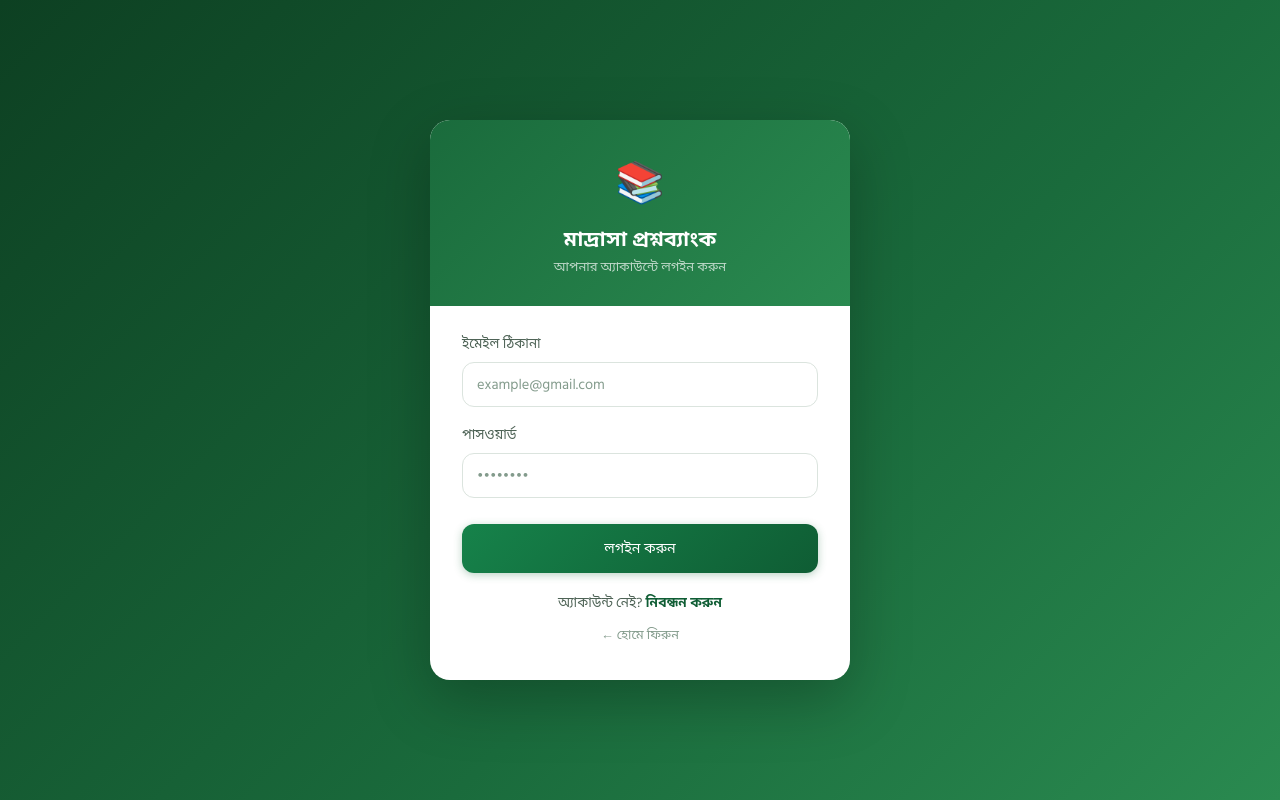
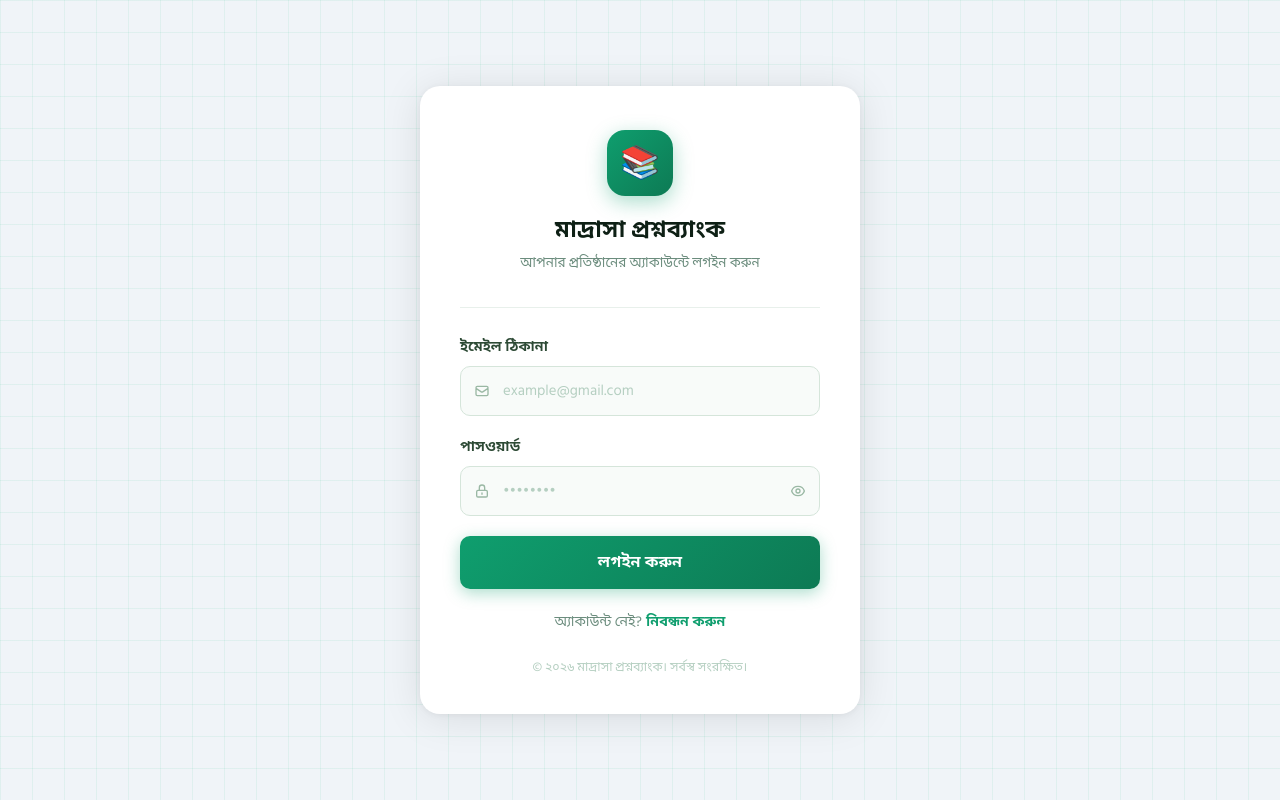
Before and after one commit to saddamhosen-2004/Madrasha-question-bank, a Next.js app: page /auth/login in a window 1280 px wide. Built offline with nearby package versions, Linux system fonts and the light colour scheme.

Commit message:
Redesign login page with clean white card layout, grid background, icon inputs matching reference design

```diff
--- a/app/auth/login/page.tsx
+++ b/app/auth/login/page.tsx
@@ -11,6 +11,7 @@ export default function LoginPage() {
   const [email, setEmail] = useState('')
   const [password, setPassword] = useState('')
   const [loading, setLoading] = useState(false)
+  const [showPassword, setShowPassword] = useState(false)
 
   async function handleLogin(e: React.FormEvent) {
     e.preventDefault()
@@ -31,93 +32,334 @@ export default function LoginPage() {
   }
 
   return (
-    <div style={{
-      minHeight: '100vh',
-      background: 'linear-gradient(135deg, #0d4022 0%, #1a6b3c 60%, #2a8a50 100%)',
-      display: 'flex',
-      alignItems: 'center',
-      justifyContent: 'center',
-      padding: '24px',
-    }}>
-      <div style={{
-        width: '100%',
-        maxWidth: '420px',
-        background: 'white',
-        borderRadius: '20px',
-        boxShadow: '0 20px 60px rgba(0,0,0,0.25)',
-        overflow: 'hidden',
-      }}>
-        {/* Header */}
-        <div style={{
-          background: 'linear-gradient(135deg, #1a6b3c, #2a8a50)',
-          padding: '32px 32px 28px',
-          textAlign: 'center',
-        }}>
-          <div style={{ fontSize: '2.5rem', marginBottom: '10px' }}>📚</div>
-          <h1 style={{ color: 'white', fontSize: '1.3rem', fontWeight: 700, marginBottom: '4px' }}>
-            মাদ্রাসা প্রশ্নব্যাংক
-          </h1>
-          <p style={{ color: 'rgba(255,255,255,0.7)', fontSize: '0.82rem' }}>
-            আপনার অ্যাকাউন্টে লগইন করুন
-          </p>
+    <>
+      <style>{`
+        .login-bg {
+          min-height: 100vh;
+          background-color: #f0f4f8;
+          background-image:
+            linear-gradient(rgba(0,180,120,0.07) 1px, transparent 1px),
+            linear-gradient(90deg, rgba(0,180,120,0.07) 1px, transparent 1px);
+          background-size: 32px 32px;
+          display: flex;
+          align-items: center;
+          justify-content: center;
+          padding: 24px;
+          font-family: 'Hind Siliguri', 'Noto Sans Bengali', sans-serif;
+        }
+
+        .login-card {
+          background: #ffffff;
+          border-radius: 20px;
+          box-shadow: 0 4px 40px rgba(0,0,0,0.10), 0 1px 6px rgba(0,0,0,0.05);
+          padding: 44px 40px 36px;
+          width: 100%;
+          max-width: 440px;
+        }
+
+        .login-logo-wrap {
+          display: flex;
+          justify-content: center;
+          margin-bottom: 18px;
+        }
+
+        .login-logo-icon {
+          width: 66px;
+          height: 66px;
+          border-radius: 18px;
+          background: linear-gradient(135deg, #0f9e6e, #0d7a54);
+          display: flex;
+          align-items: center;
+          justify-content: center;
+          font-size: 2rem;
+          box-shadow: 0 6px 20px rgba(15,158,110,0.35);
+        }
+
+        .login-title {
+          text-align: center;
+          font-size: 1.45rem;
+          font-weight: 700;
+          color: #0e2015;
+          margin: 0 0 6px;
+          line-height: 1.4;
+        }
+
+        .login-subtitle {
+          text-align: center;
+          font-size: 0.85rem;
+          color: #6b8c7d;
+          margin: 0 0 32px;
+        }
+
+        .login-divider {
+          height: 1px;
+          background: #e8f0eb;
+          margin-bottom: 28px;
+        }
+
+        .login-field {
+          margin-bottom: 20px;
+        }
+
+        .login-label {
+          display: block;
+          font-size: 0.88rem;
+          font-weight: 600;
+          color: #2d4a35;
+          margin-bottom: 8px;
+        }
+
+        .login-input-wrap {
+          position: relative;
+          display: flex;
+          align-items: center;
+        }
+
+        .login-input-icon {
+          position: absolute;
+          left: 14px;
+          color: #9ab8a4;
+          display: flex;
+          align-items: center;
+          pointer-events: none;
+        }
+
+        .login-input {
+          width: 100%;
+          padding: 12px 14px 12px 42px;
+          border: 1.5px solid #d5e5da;
+          border-radius: 10px;
+          font-size: 0.92rem;
+          font-family: inherit;
+          color: #0e2015;
+          background: #f8fbf9;
+          outline: none;
+          transition: border-color 0.2s, box-shadow 0.2s, background 0.2s;
+          box-sizing: border-box;
+        }
+
+        .login-input:focus {
+          border-color: #0f9e6e;
+          background: #ffffff;
+          box-shadow: 0 0 0 3px rgba(15,158,110,0.12);
+        }
+
+        .login-input::placeholder {
+          color: #b5cfc1;
+        }
+
+        .login-input-right-icon {
+          position: absolute;
+          right: 14px;
+          background: none;
+          border: none;
+          cursor: pointer;
+          color: #9ab8a4;
+          display: flex;
+          align-items: center;
+          padding: 0;
+          transition: color 0.15s;
+        }
+
+        .login-input-right-icon:hover {
+          color: #0f9e6e;
+        }
+
+        .login-btn {
+          width: 100%;
+          padding: 14px;
+          background: linear-gradient(135deg, #0f9e6e, #0d7a54);
+          color: white;
+          border: none;
+          border-radius: 10px;
+          font-size: 1rem;
+          font-weight: 700;
+          font-family: inherit;
+          cursor: pointer;
+          display: flex;
+          align-items: center;
+          justify-content: center;
+          gap: 8px;
+          margin-top: 8px;
+          transition: transform 0.15s, box-shadow 0.15s, opacity 0.15s;
+          box-shadow: 0 4px 16px rgba(15,158,110,0.35);
+        }
+
+        .login-btn:hover:not(:disabled) {
+          transform: translateY(-1px);
+          box-shadow: 0 6px 22px rgba(15,158,110,0.42);
+        }
+
+        .login-btn:active:not(:disabled) {
+          transform: translateY(0);
+        }
+
+        .login-btn:disabled {
+          opacity: 0.7;
+          cursor: not-allowed;
+        }
+
+        .login-spinner {
+          width: 18px;
+          height: 18px;
+          border: 2.5px solid rgba(255,255,255,0.4);
+          border-top-color: white;
+          border-radius: 50%;
+          animation: spin 0.7s linear infinite;
+        }
+
+        @keyframes spin { to { transform: rotate(360deg); } }
+
+        .login-register-row {
+          text-align: center;
+          margin-top: 22px;
+          font-size: 0.88rem;
+          color: #6b8c7d;
+        }
+
+        .login-register-link {
+          color: #0f9e6e;
+          font-weight: 700;
+          text-decoration: none;
+          margin-left: 4px;
+          transition: opacity 0.15s;
+        }
+
+        .login-register-link:hover {
+          opacity: 0.8;
+        }
+
+        .login-footer {
+          text-align: center;
+          margin-top: 24px;
+          font-size: 0.78rem;
+          color: #b5cfc1;
+        }
+
+        .login-forgot {
+          text-align: right;
+          margin-top: 6px;
+        }
+
+        .login-forgot a {
+          font-size: 0.8rem;
+          color: #0f9e6e;
+          text-decoration: none;
+          opacity: 0.8;
+        }
+
+        .login-forgot a:hover {
+          opacity: 1;
+        }
+
+        @media (max-width: 480px) {
+          .login-card {
+            padding: 36px 24px 28px;
+          }
+        }
+      `}</style>
+
+      <div className="login-bg">
+        <div className="login-card">
+
+          {/* Logo */}
+          <div className="login-logo-wrap">
+            <div className="login-logo-icon">📚</div>
           </div>
 
+          {/* Title */}
+          <h1 className="login-title">মাদ্রাসা প্রশ্নব্যাংক</h1>
+          <p className="login-subtitle">আপনার প্রতিষ্ঠানের অ্যাকাউন্টে লগইন করুন</p>
+
+          <div className="login-divider" />
+
           {/* Form */}
-        <form onSubmit={handleLogin} style={{ padding: '28px 32px 32px' }}>
-          <div className="form-group">
-            <label className="label">ইমেইল ঠিকানা</label>
+          <form onSubmit={handleLogin}>
+
+            {/* Email */}
+            <div className="login-field">
+              <label className="login-label" htmlFor="login-email">ইমেইল ঠিকানা</label>
+              <div className="login-input-wrap">
+                <span className="login-input-icon">
+                  <svg width="16" height="16" fill="none" viewBox="0 0 24 24" stroke="currentColor" strokeWidth="2">
+                    <path strokeLinecap="round" strokeLinejoin="round" d="M3 8l7.89 5.26a2 2 0 002.22 0L21 8M5 19h14a2 2 0 002-2V7a2 2 0 00-2-2H5a2 2 0 00-2 2v10a2 2 0 002 2z" />
+                  </svg>
+                </span>
                 <input
+                  id="login-email"
                   type="email"
-              className="input"
+                  className="login-input"
                   placeholder="example@gmail.com"
                   value={email}
                   onChange={e => setEmail(e.target.value)}
                   required
-              id="login-email"
                   autoComplete="email"
                 />
               </div>
+            </div>
 
-          <div className="form-group">
-            <label className="label">পাসওয়ার্ড</label>
+            {/* Password */}
+            <div className="login-field">
+              <label className="login-label" htmlFor="login-password">পাসওয়ার্ড</label>
+              <div className="login-input-wrap">
+                <span className="login-input-icon">
+                  <svg width="16" height="16" fill="none" viewBox="0 0 24 24" stroke="currentColor" strokeWidth="2">
+                    <path strokeLinecap="round" strokeLinejoin="round" d="M12 15v2m-6 4h12a2 2 0 002-2v-6a2 2 0 00-2-2H6a2 2 0 00-2 2v6a2 2 0 002 2zm10-10V7a4 4 0 00-8 0v4h8z" />
+                  </svg>
+                </span>
                 <input
-              type="password"
-              className="input"
+                  id="login-password"
+                  type={showPassword ? 'text' : 'password'}
+                  className="login-input"
                   placeholder="••••••••"
                   value={password}
                   onChange={e => setPassword(e.target.value)}
                   required
-              id="login-password"
                   autoComplete="current-password"
                 />
+                <button
+                  type="button"
+                  className="login-input-right-icon"
+                  onClick={() => setShowPassword(!showPassword)}
+                  tabIndex={-1}
+                  aria-label="Toggle password visibility"
+                >
+                  {showPassword ? (
+                    <svg width="16" height="16" fill="none" viewBox="0 0 24 24" stroke="currentColor" strokeWidth="2">
+                      <path strokeLinecap="round" strokeLinejoin="round" d="M13.875 18.825A10.05 10.05 0 0112 19c-4.478 0-8.268-2.943-9.543-7a9.97 9.97 0 011.563-3.029m5.858.908a3 3 0 114.243 4.243M9.878 9.878l4.242 4.242M9.88 9.88l-3.29-3.29m7.532 7.532l3.29 3.29M3 3l3.59 3.59m0 0A9.953 9.953 0 0112 5c4.478 0 8.268 2.943 9.543 7a10.025 10.025 0 01-4.132 5.411m0 0L21 21" />
+                    </svg>
+                  ) : (
+                    <svg width="16" height="16" fill="none" viewBox="0 0 24 24" stroke="currentColor" strokeWidth="2">
+                      <path strokeLinecap="round" strokeLinejoin="round" d="M15 12a3 3 0 11-6 0 3 3 0 016 0z" />
+                      <path strokeLinecap="round" strokeLinejoin="round" d="M2.458 12C3.732 7.943 7.523 5 12 5c4.478 0 8.268 2.943 9.542 7-1.274 4.057-5.064 7-9.542 7-4.477 0-8.268-2.943-9.542-7z" />
+                    </svg>
+                  )}
+                </button>
+              </div>
             </div>
 
-          <button
-            type="submit"
-            className="btn btn-primary"
-            disabled={loading}
-            style={{ width: '100%', justifyContent: 'center', marginTop: '8px', padding: '13px' }}
-            id="login-submit"
-          >
+            {/* Submit */}
+            <button type="submit" className="login-btn" disabled={loading} id="login-submit">
               {loading ? (
-              <><div className="spinner" /> লগইন হচ্ছে...</>
+                <><div className="login-spinner" /> লগইন হচ্ছে...</>
               ) : 'লগইন করুন'}
             </button>
+          </form>
 
-          <p style={{ textAlign: 'center', marginTop: '20px', fontSize: '0.85rem', color: 'var(--color-text-muted)' }}>
-            অ্যাকাউন্ট নেই?{' '}
-            <Link href="/auth/register" style={{ color: 'var(--color-primary)', fontWeight: 600, textDecoration: 'none' }}>
+          {/* Register link */}
+          <p className="login-register-row">
+            অ্যাকাউন্ট নেই?
+            <Link href="/auth/register" className="login-register-link">
               নিবন্ধন করুন
             </Link>
           </p>
 
-          <p style={{ textAlign: 'center', marginTop: '8px' }}>
-            <Link href="/" style={{ fontSize: '0.8rem', color: 'var(--color-text-light)', textDecoration: 'none' }}>
-              ← হোমে ফিরুন
-            </Link>
+          {/* Footer */}
+          <p className="login-footer">
+            © ২০২৬ মাদ্রাসা প্রশ্নব্যাংক। সর্বস্ব সংরক্ষিত।
           </p>
-        </form>
         </div>
       </div>
+    </>
   )
 }
```
Lines whose indentation alone changed are shown as unchanged.
